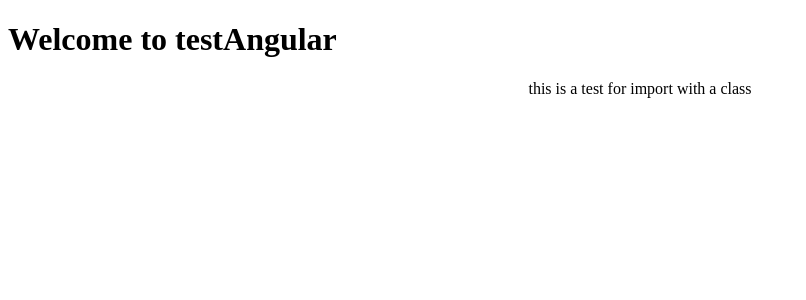
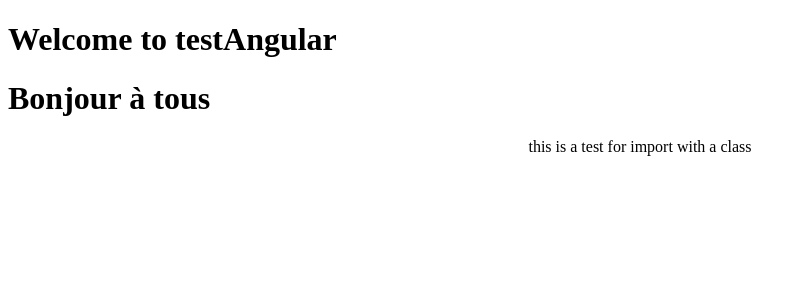
Before and after one commit to SacleuxBenoit/testAngular, an Angular app in the folder testAngular/: page / in a window 1280 px wide. Shown: the top 300 px of the page, without its empty margins (0-806 px from the left). Built offline with nearby package versions, Linux system fonts and the light colour scheme.

Commit message:
add else otherTitle to the h1 in newcompo.component.ts

```diff
--- a/testAngular/src/app/newcompo/newcompo.component.ts
+++ b/testAngular/src/app/newcompo/newcompo.component.ts
@@ -3,12 +3,12 @@ import { Component, OnInit } from '@angular/core';
 @Component({
   selector: 'app-newcompo',
   template: `
-  <h1 *ngIf="showTitle">Bonjour à tous</h1>
+  <h1 *ngIf="showTitle; else otherTitle">Bonjour à tous</h1>
 `,
   styles: []
 })
 export class NewcompoComponent implements OnInit {
-  public showTitle=false
+  public showTitle=true
   constructor() { }
 
   ngOnInit() {
```
